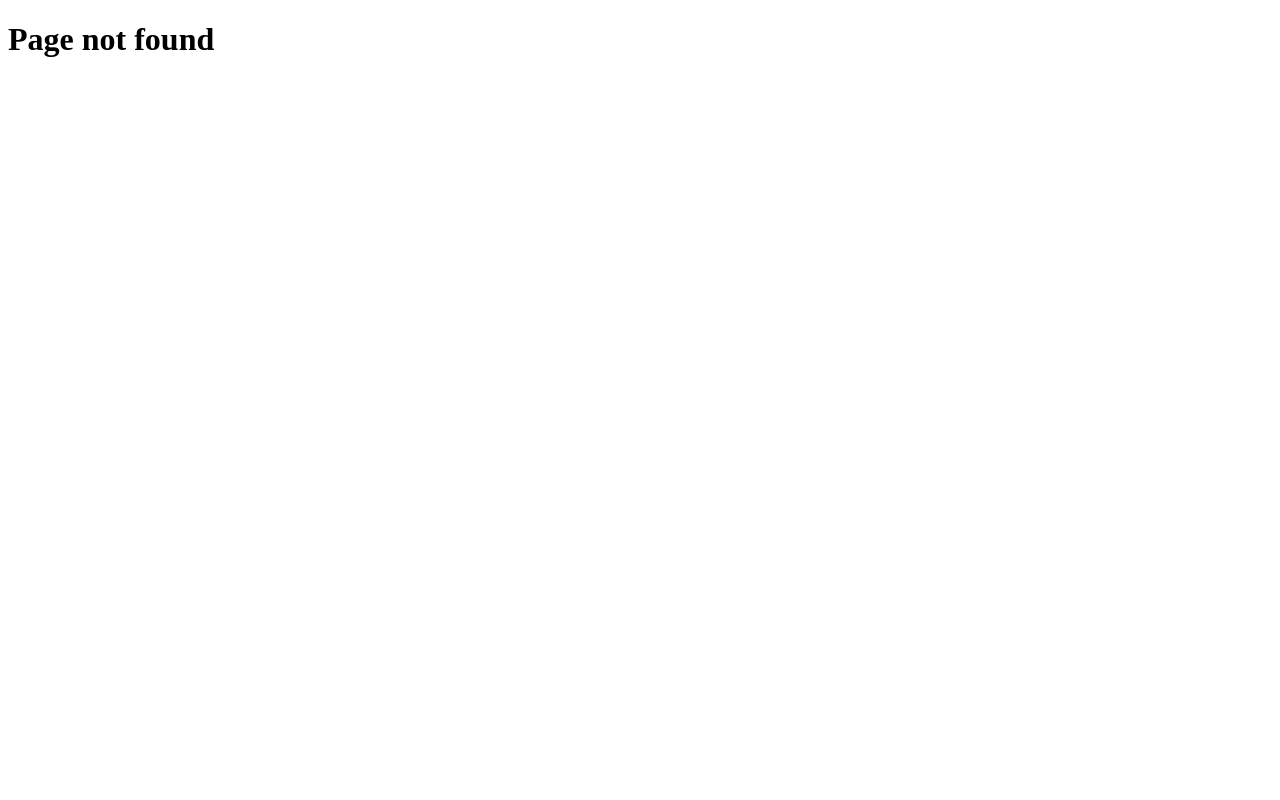
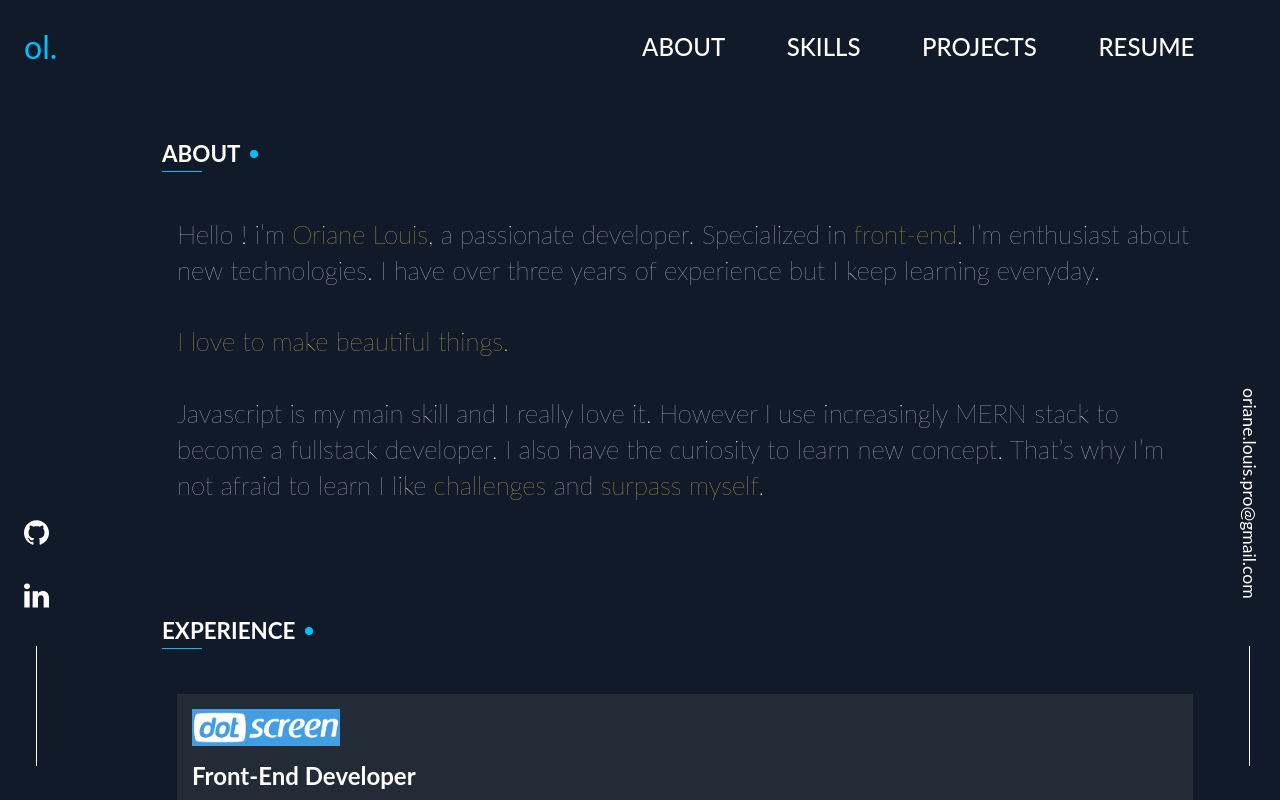
Before and after one commit to o-louis/portfolio, a Gatsby site: page /about in a window 1280 px wide. Before the commit this address had no page. Built offline with nearby package versions, Linux system fonts and the light colour scheme; Gatsby itself is replaced by a stand-in of ours.

Commit message:
Create About page

```diff
--- a/src/components/layout.js
+++ b/src/components/layout.js
@@ -13,10 +13,11 @@ const StyledLayout = styled.div`
   grid-template-rows: auto 1fr auto;
   grid-template-columns: 100%;
   padding: 0 1.5rem;
+  overflow-x: hidden;
   #main-content {
     width: 100%;
     height: 100%;
-    max-width: 26rem;
+    max-width: ${props => props.template ? null : "26rem"};
     margin: 0 auto;
     padding-top: 3rem;
     position: relative;
@@ -27,19 +28,19 @@ const StyledLayout = styled.div`
   }
   @media (min-width: 768px) {
     #main-content {
-      max-width: 39rem;
+      max-width: ${props => props.template ? null : "39rem"};
     }
   }
   @media (min-width: 1024px) {
     #main-content {
       margin: 0;
-      max-width: 1600px;
+      max-width: ${props => props.template ? null : "1600px"};
     }
   }
 `
 
-const Layout = ({ children }) => (
-  <StyledLayout>
+const Layout = ({ children, template }) => (
+  <StyledLayout template={template} >
     <GlobalStyle />
     <Header />
     <main id="main-content">{children}</main>
--- /dev/null
+++ b/src/pages/about.js
@@ -0,0 +1,261 @@
+import React from "react"
+import Layout from "../components/layout"
+import styled from 'styled-components'
+
+import dotscreenLogo from '../images/dotscreen.jpg'
+import kameleoonLogo from '../images/kameleoon.png'
+import mylittleparisLogo from '../images/mylittleparis.png'
+
+const StyledSection = styled.section`
+    display: flex;
+    flex-direction: column;
+    padding: 0px 3rem;
+
+    .title-section {
+        margin-bottom: 30px;
+    }
+    .title-bloc {
+        display: flex;
+        h1 {
+            text-transform: uppercase;
+            font-size: 1.4rem
+        }
+
+        .circle {
+            border-radius: 20px;
+            background-color: #00BFFF;
+            width: 8px;
+            height: 8px;
+            align-self: center;
+            margin-left: 10px;
+        }
+    }
+    .line {
+        width: 40px;
+        height: 1px;
+        background-color: #00BFFF;
+        margin-top: 5px;
+    }
+    .content {
+        margin-bottom: 100px;
+        .post {
+            // background-color: rgba(196, 196, 196, 0.1);
+            padding: 15px;
+            .post-experience {
+                background-color: rgba(196, 196, 196, 0.1);
+                padding: 15px;
+            }
+            hr {
+                margin: 20px 0px;
+                border-color: transparent;
+            }
+            p {
+                font-size: 1.4rem;
+                line-height: 1.4;
+                font-weight: lighter;
+                span {
+                    color: #FFEA78;
+                }
+            }
+            .company-logo {
+                width: 45%;
+                height: 45%;
+                margin-bottom: 10px;
+            }
+            h3 {
+                font-size: 1.3rem;
+                margin-bottom: 5px;
+            }
+            h6 {
+                font-size: 0.9rem;
+                color: #C4C4C4;
+                font-weight: 300;
+            }
+            .description {
+                color: #747474;
+                font-size: 0.9rem;
+            }
+            .missions {
+                margin-top: 10px;
+                font-size: 1rem;
+                li {
+                    &:before {content: "•"; color: white; font-size: 0.9rem; margin-right: 5px; }
+                }
+            }
+            &.interests {
+                display: grid;
+                grid-template-columns: repeat(3, 1fr);
+                grid-row-gap: 20px;
+                div {
+                    background-color: black;
+                    width: 95%;
+                    border-radius: 2px;
+                    color: #747474;
+                    text-transform: uppercase;
+                    text-align: center;
+                    font-size: 1rem;
+                    padding: 2px 0px;
+                }
+            }
+        }
+    }
+
+    @media (min-width: 481px) {
+        margin: 0;
+    }
+    @media (min-width: 768px) {
+        margin: 0;
+        margin-left: 0;
+        .content {
+            .post {
+                .company-logo {
+                    width: 30%;
+                    height: 30%;
+                }
+            }
+        }
+    }
+    @media (min-width: 1024px) {
+        margin-left: 90px;
+    }
+    @media (min-width: 1224px) {
+        max-width: 1400px;
+        .content {
+            .post {
+                p {
+                    font-size: 1.6rem;
+                }
+                .company-logo {
+                    width: 15%;
+                    height: 15%;
+                }
+                h3 {
+                    font-size: 1.5rem;
+                }
+                h6 {
+                    font-size: 1rem;
+                }
+                .description {
+                    font-size: 1.1rem;
+                }
+                .missions {
+                    margin-top: 10px;
+                    font-size: 1.1rem;
+                    li {
+                        &:before {font-size: 1.1rem; }
+                    }
+                }
+                &.interests {
+                    div {
+                        font-size: 1.2rem;
+                        padding: 10px 0px;
+                    }
+                }
+            }
+        }
+    }
+`
+const About = () => (
+    <Layout template="about">
+        <StyledSection>
+            <div class="content">
+                <div className="title-section">
+                    <div className="title-bloc">
+                        <h1>About</h1>
+                        <div className="circle" />
+                    </div>
+                    <div className="line" />
+                </div>
+
+                <div className="post">
+                    <p>Hello ! i’m <span>Oriane Louis</span>, a passionate
+                        developer. Specialized in <span>front-end</span>. I’m
+                        enthusiast about new technologies. I have
+                        over three years of experience but I keep
+                        learning everyday.<br /><br /> <span>I love to make
+                        beautiful things.</span> <br /><br />
+                        Javascript is my main skill and I really love
+                        it. However I use increasingly MERN stack
+                        to become a fullstack developer.
+
+                        I also have the curiosity to learn new
+                        concept. That’s why I’m not afraid to learn
+                        I like <span>challenges</span> and <span>surpass myself.</span>
+                    </p>
+                </div>
+            </div>
+
+            <div class="content">
+                <div className="title-section">
+                    <div className="title-bloc">
+                        <h1>Experience</h1>
+                        <div className="circle" />
+                    </div>
+                    <div className="line" />
+                </div>
+
+                <div className="post">
+                    <div className="post-experience">
+                        <div className="company-logo">
+                            <img src={dotscreenLogo} alt="dotscreen" />
+                        </div>
+                        <h3>Front-End Developer</h3>
+                        <h6>Dec 2017 - Jul 2020</h6>
+                        <div className="missions">
+                            <li>Created and maintained applications from scratch for STBs and TVs.</li>
+                            <li>Optimized them due to devices abilities.</li>
+                            <li>Collaborated with customers to determine needs and work through user experience.</li>
+                        </div>
+                    </div>
+                    <hr />
+                    <div className="post-experience">
+                        <div className="company-logo">
+                            <img src={kameleoonLogo} alt="kameleoon" />
+                        </div>
+                        <h3>Front-End Developer</h3>
+                        <h6>Jul 2017 - Sept 2020</h6>
+                        <div className="missions">
+                            <li>Implemented A/B Testing</li>
+                            <li>Ensured the smooth running of the simulated Kameleoon product for most popular browsers</li>
+                            <li>Responsive Design</li>
+                        </div>
+                    </div>
+                    <hr />
+                    <div className="post-experience">
+                        <div className="company-logo">
+                            <img src={mylittleparisLogo} alt="mylittleparis" />
+                        </div>
+                        <h3>System and Network Administrator (internship)</h3>
+                        <h6>Sep 2015 - Dev 2015</h6>
+                        <div className="missions">
+                            <li>Analyzed software, network, system issues and assisted users in their resolutions.</li>
+                            <li>Prepped and applied basic configurations for various network and system hardwares.</li>
+                            <li>Implemented scripts to optimize task</li>
+                        </div>
+                    </div>
+                </div>
+            </div>
+
+            <div class="content">
+                <div className="title-section">
+                    <div className="title-bloc">
+                        <h1>Interests</h1>
+                        <div className="circle" />
+                    </div>
+                    <div className="line" />
+                </div>
+
+                <div className="post interests">
+                    <div>Astronomy</div>
+                    <div>Nature</div>
+                    <div>Instruments</div>
+                    <div>Reading</div>
+                    <div>Marketing</div>
+                    <div>History</div>
+                </div>
+            </div>
+        </StyledSection>
+    </Layout>
+)
+
+export default About
--- a/src/pages/skills.js
+++ b/src/pages/skills.js
@@ -19,7 +19,7 @@ import pythonLogo from "../images/python.png"
 const StyledSection = styled.section`
     display: flex;
     flex-direction: column;
-    margin: 0 auto;
+    padding: 0 3rem;
     .title-bloc {
         display: flex;
         h1 {
```
Also changed, not shown: src/images/dotscreen.jpg (added), src/images/kameleoon.png (added), src/images/mylittleparis.png (added).
